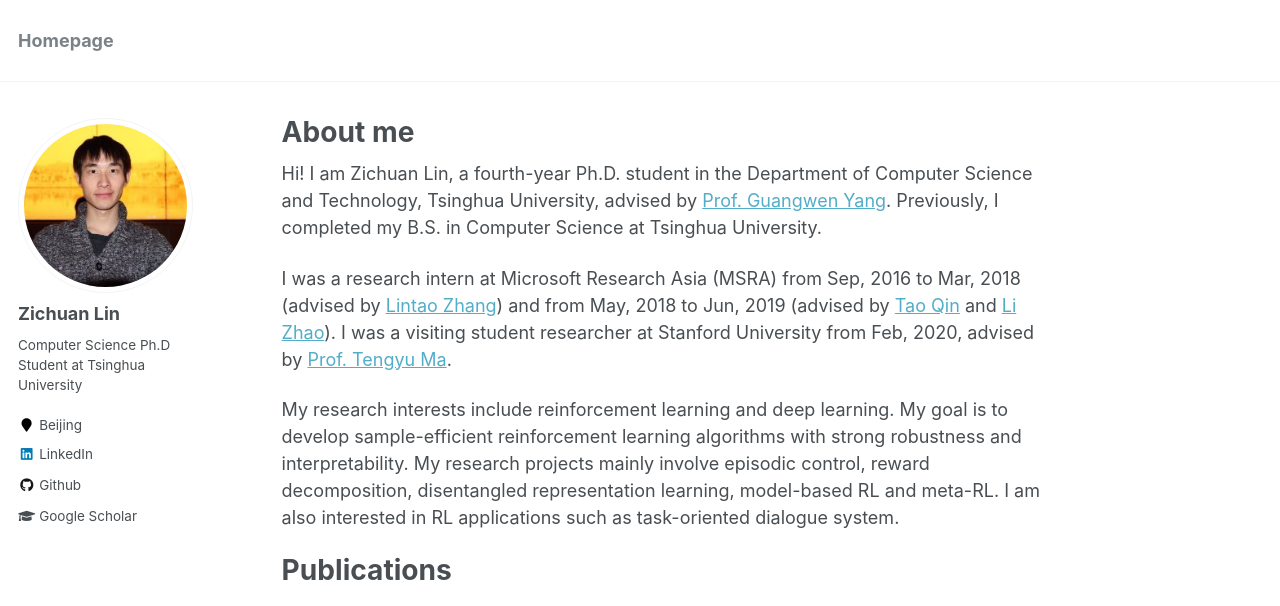
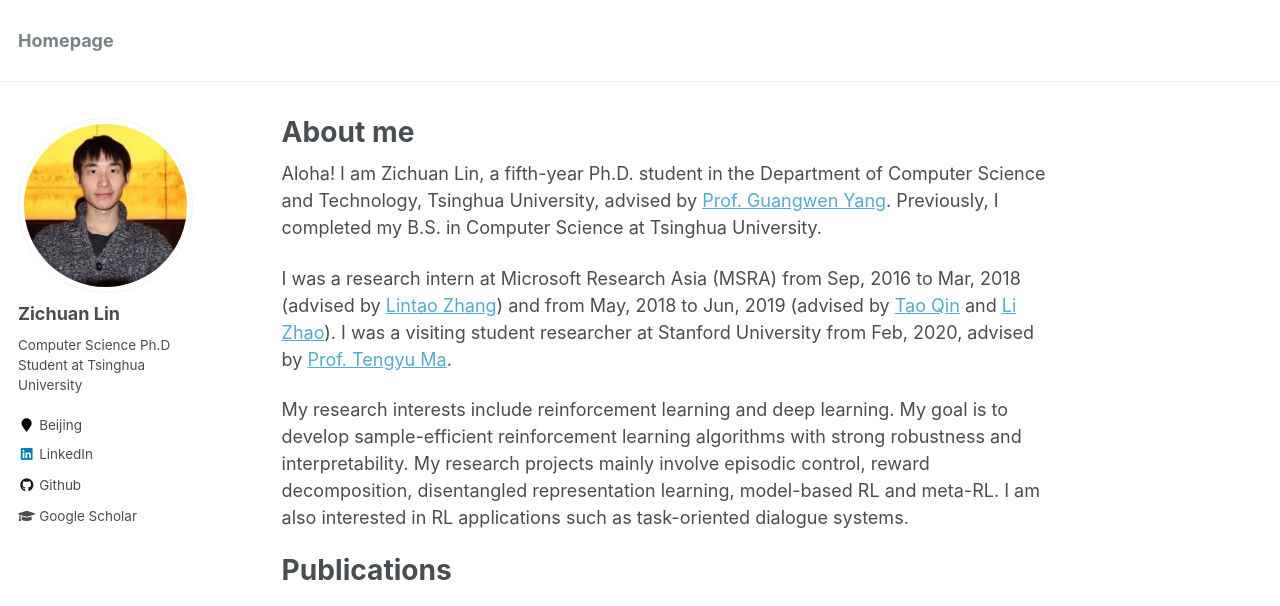
Before and after one commit to LinZichuan/linzichuan.github.io, a Jekyll site: the page built from _pages/about.md, in a window 1280 px wide and 900 px high. Shown: the top 606 px of the window. Built offline with Jekyll 4.4.1, drawn with Linux system fonts in a browser that asks for light colours; formulas are drawn with MathJax 3.

Commit message:
Update about.md

```diff
--- a/_pages/about.md
+++ b/_pages/about.md
@@ -8,11 +8,11 @@ redirect_from:
   - /about.html
 ---
 
-Hi! I am Zichuan Lin, a fourth-year Ph.D. student in the Department of Computer Science and Technology, Tsinghua University, advised by [Prof. Guangwen Yang](http://www.cs.tsinghua.edu.cn/publish/csen/4623/2010/20101224195554390212530/20101224195554390212530_.html). Previously, I completed my B.S. in Computer Science at Tsinghua University.
+Aloha! I am Zichuan Lin, a fifth-year Ph.D. student in the Department of Computer Science and Technology, Tsinghua University, advised by [Prof. Guangwen Yang](http://www.cs.tsinghua.edu.cn/publish/csen/4623/2010/20101224195554390212530/20101224195554390212530_.html). Previously, I completed my B.S. in Computer Science at Tsinghua University.
 
 I was a research intern at Microsoft Research Asia (MSRA) from Sep, 2016 to Mar, 2018 (advised by [Lintao Zhang](https://www.microsoft.com/en-us/research/people/lintaoz/)) and from May, 2018 to Jun, 2019 (advised by [Tao Qin](https://www.microsoft.com/en-us/research/people/taoqin/) and [Li Zhao](https://www.microsoft.com/en-us/research/people/lizo/)). I was a visiting student researcher at Stanford University from Feb, 2020, advised by [Prof. Tengyu Ma](https://ai.stanford.edu/~tengyuma/).
 
-My research interests include reinforcement learning and deep learning. My goal is to develop sample-efficient reinforcement learning algorithms with strong robustness and interpretability. My research projects mainly involve episodic control, reward decomposition, disentangled representation learning, model-based RL and meta-RL. I am also interested in RL applications such as task-oriented dialogue system.
+My research interests include reinforcement learning and deep learning. My goal is to develop sample-efficient reinforcement learning algorithms with strong robustness and interpretability. My research projects mainly involve episodic control, reward decomposition, disentangled representation learning, model-based RL and meta-RL. I am also interested in RL applications such as task-oriented dialogue systems.
 
 Publications
 ======
```
